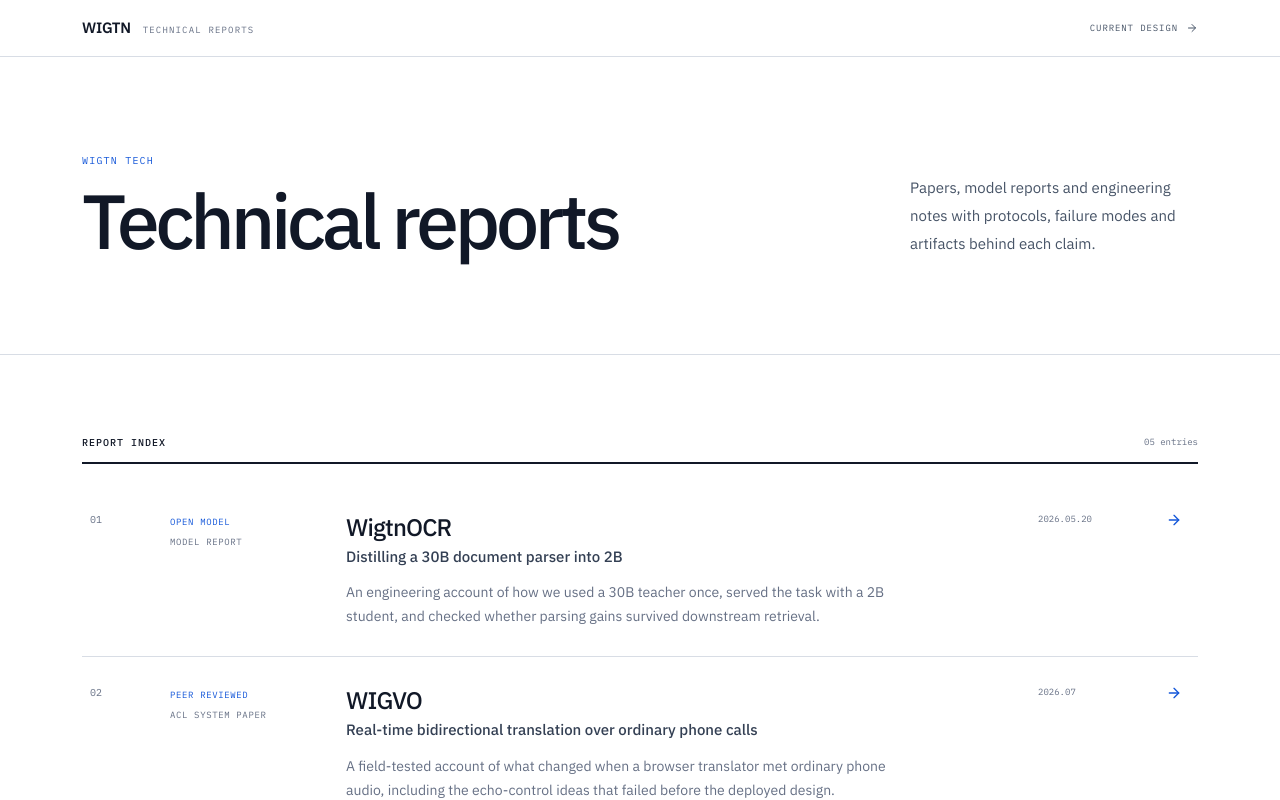
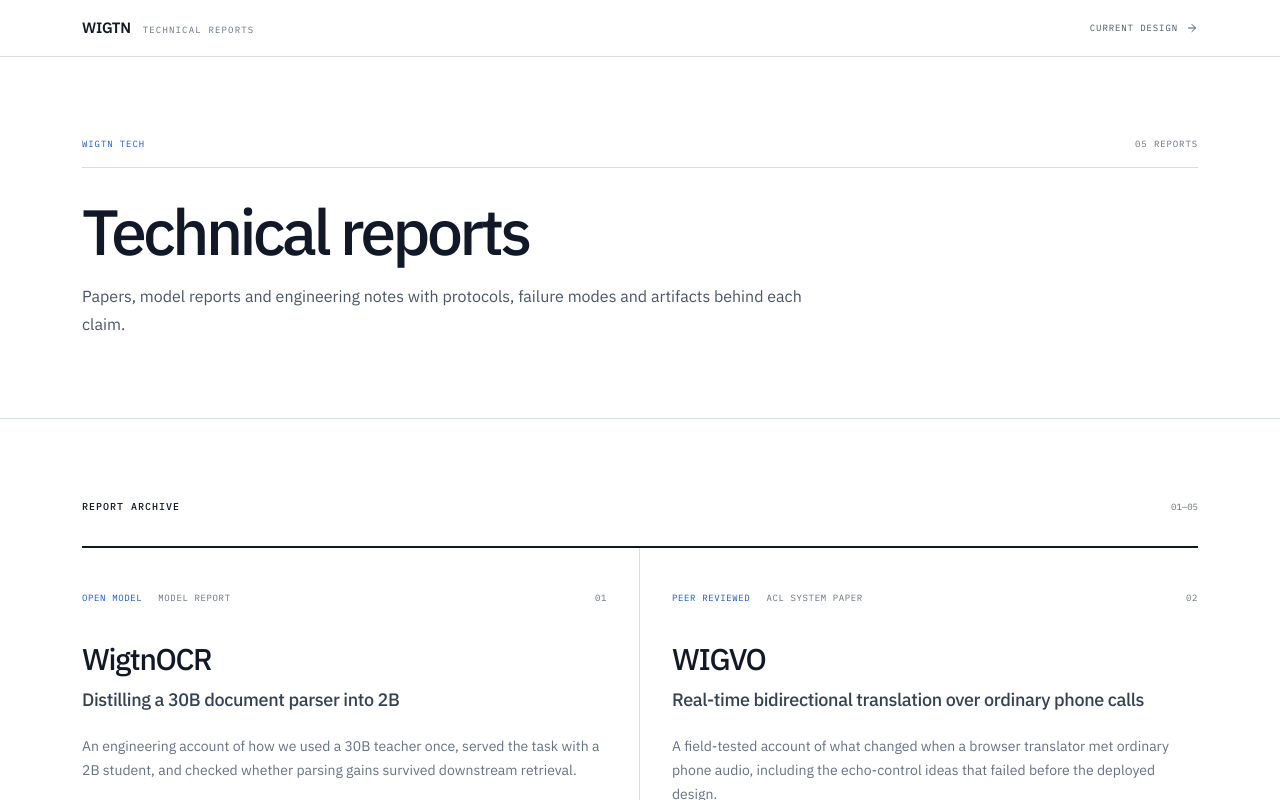
Before and after one commit to wigtn/wigtn-tech-report, a Next.js app: page /preview in a window 1280 px wide. Shown: the top 800 px of the page. Built offline with nearby package versions, Linux system fonts and the light colour scheme; no server answers; a web font is replaced by a local one.

Commit message:
Refresh alternate report archive layout

```diff
--- a/mockups/research-preview/PreviewHubPage.tsx
+++ b/mockups/research-preview/PreviewHubPage.tsx
@@ -7,69 +7,81 @@ export function PreviewHubPage() {
   return (
     <PreviewShell>
       <header className="border-b border-[#D8DDE5]">
-        <div className="mx-auto grid max-w-[1180px] gap-8 px-5 py-16 md:grid-cols-[minmax(0,1fr)_18rem] md:px-8 md:py-24">
+        <div className="mx-auto max-w-[1180px] px-5 py-14 md:px-8 md:py-20">
+          <div className="flex items-center justify-between border-b border-[#D8DDE5] pb-4 font-report-mono text-[9px] uppercase tracking-[0.1em]">
+            <span className="text-[#1457D9]">WIGTN Tech</span>
+            <span className="text-[#667085]">
+              {String(RESEARCH_PROJECTS.length).padStart(2, "0")} reports
+            </span>
+          </div>
           <div>
-            <p className="font-report-mono text-[10px] uppercase tracking-[0.12em] text-[#1457D9]">
-              WIGTN Tech
-            </p>
-            <h1 className="mt-4 max-w-3xl text-[clamp(2.75rem,6vw,5.25rem)] font-medium leading-[0.96] tracking-[-0.055em]">
+            <h1 className="mt-8 max-w-3xl text-[clamp(2.75rem,5vw,4.5rem)] font-medium leading-[0.98] tracking-[-0.055em]">
               Technical reports
             </h1>
-          </div>
-          <p className="self-end text-[15px] leading-7 text-[#475467]">
+            <p className="mt-5 max-w-[46rem] text-[16px] leading-7 text-[#475467]">
               Papers, model reports and engineering notes with protocols, failure modes and
               artifacts behind each claim.
             </p>
+          </div>
         </div>
       </header>
 
       <section aria-labelledby="report-index-title">
         <div className="mx-auto max-w-[1180px] px-5 py-14 md:px-8 md:py-20">
-          <div className="mb-5 flex items-center justify-between border-b-2 border-[#111827] pb-3">
+          <div className="mb-8 flex items-center justify-between">
             <h2
               id="report-index-title"
               className="font-report-mono text-[10px] font-medium uppercase tracking-[0.1em]"
             >
-              Report index
+              Report archive
             </h2>
             <span className="font-report-mono text-[9px] text-[#667085]">
-              {String(RESEARCH_PROJECTS.length).padStart(2, "0")} entries
+              01—{String(RESEARCH_PROJECTS.length).padStart(2, "0")}
             </span>
           </div>
 
-          <div>
+          <div className="grid border-t-2 border-[#111827] md:grid-cols-2">
             {RESEARCH_PROJECTS.map((project, index) => (
-              <article key={project.slug} className="group border-b border-[#D8DDE5]">
+              <article
+                key={project.slug}
+                className={`group border-b border-[#D8DDE5] ${
+                  index % 2 === 0 ? "md:border-r md:pr-8" : "md:pl-8"
+                }`}
+              >
                 <Link
                   href={previewHref(project.slug)}
-                  className="grid gap-4 py-7 transition-colors hover:bg-[#F7F8FA] focus-visible:outline focus-visible:outline-2 focus-visible:outline-offset-2 focus-visible:outline-[#1457D9] md:grid-cols-[4rem_10rem_minmax(0,1fr)_7rem_1.5rem] md:items-start md:px-2"
+                  className="flex min-h-[21rem] flex-col py-8 focus-visible:outline focus-visible:outline-2 focus-visible:outline-offset-2 focus-visible:outline-[#1457D9] md:py-10"
                 >
-                  <span className="font-report-mono text-[10px] text-[#667085]">
+                  <div className="flex items-start justify-between gap-4 font-report-mono text-[9px] uppercase leading-5 tracking-[0.07em]">
+                    <span>
+                      <span className="text-[#1457D9]">{project.status}</span>
+                      <span className="ml-4 text-[#667085]">{project.format}</span>
+                    </span>
+                    <span className="text-[#667085]">
                       {String(index + 1).padStart(2, "0")}
                     </span>
-                  <div className="font-report-mono text-[9px] uppercase leading-5 tracking-[0.07em]">
-                    <span className="block text-[#1457D9]">{project.status}</span>
-                    <span className="block text-[#667085]">{project.format}</span>
                   </div>
-                  <div>
-                    <h3 className="text-2xl font-medium leading-tight tracking-[-0.035em]">
+
+                  <h3 className="mt-8 text-3xl font-medium leading-tight tracking-[-0.045em]">
                     {project.shortTitle}
                   </h3>
-                    <p className="mt-1 text-[15px] font-medium text-[#344054]">
+                  <p className="mt-2 max-w-[32rem] text-lg font-medium leading-7 tracking-[-0.02em] text-[#344054]">
                     {project.title}
                   </p>
-                    <p className="mt-3 max-w-[68ch] text-sm leading-6 text-[#667085]">
+                  <p className="mt-5 max-w-[34rem] text-sm leading-6 text-[#667085]">
                     {project.dek}
                   </p>
-                  </div>
+
+                  <div className="mt-auto flex items-end justify-between gap-5 pt-10">
                     <time className="font-report-mono text-[9px] text-[#667085]">
                       {project.date}
                     </time>
                     <ArrowRight
                       aria-hidden
                       size={16}
-                    className="hidden text-[#1457D9] transition-transform group-hover:translate-x-1 md:block"
+                      className="text-[#1457D9] transition-transform group-hover:translate-x-1"
                     />
+                  </div>
                 </Link>
               </article>
             ))}
```
Lines whose indentation alone changed are shown as unchanged.
